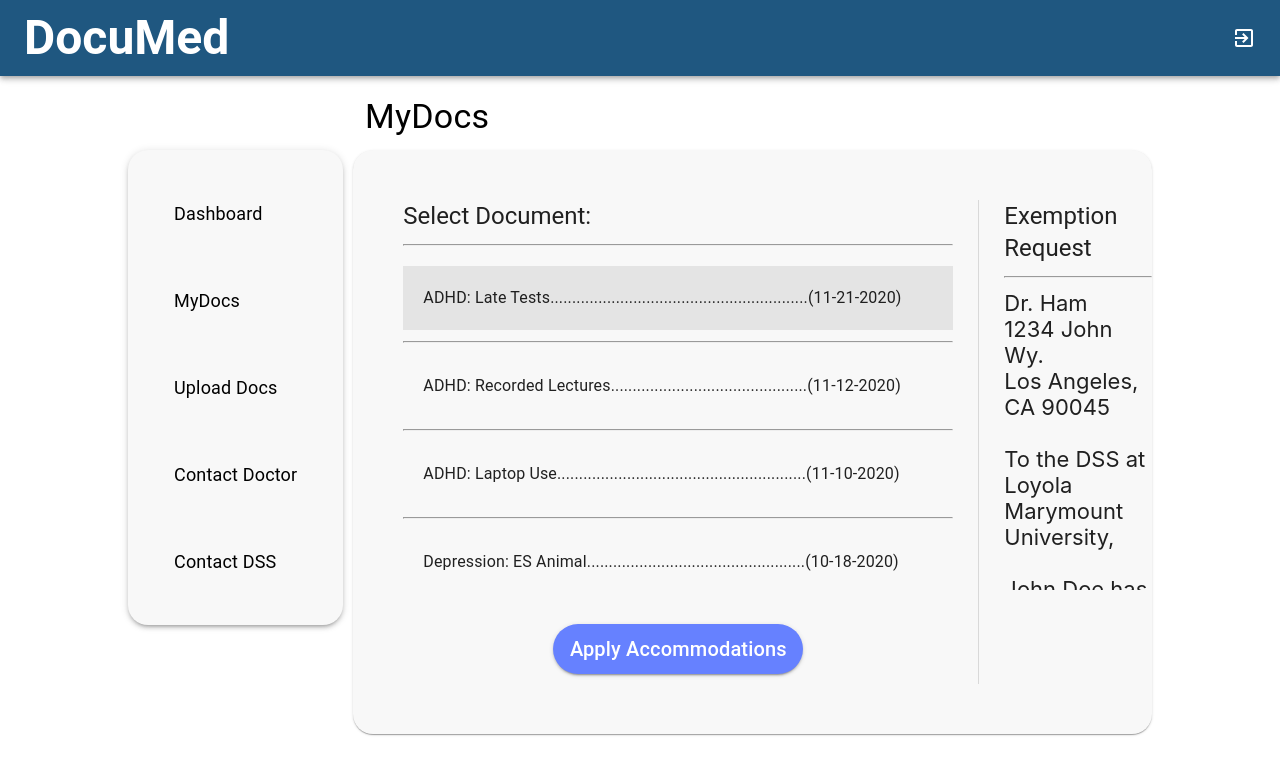
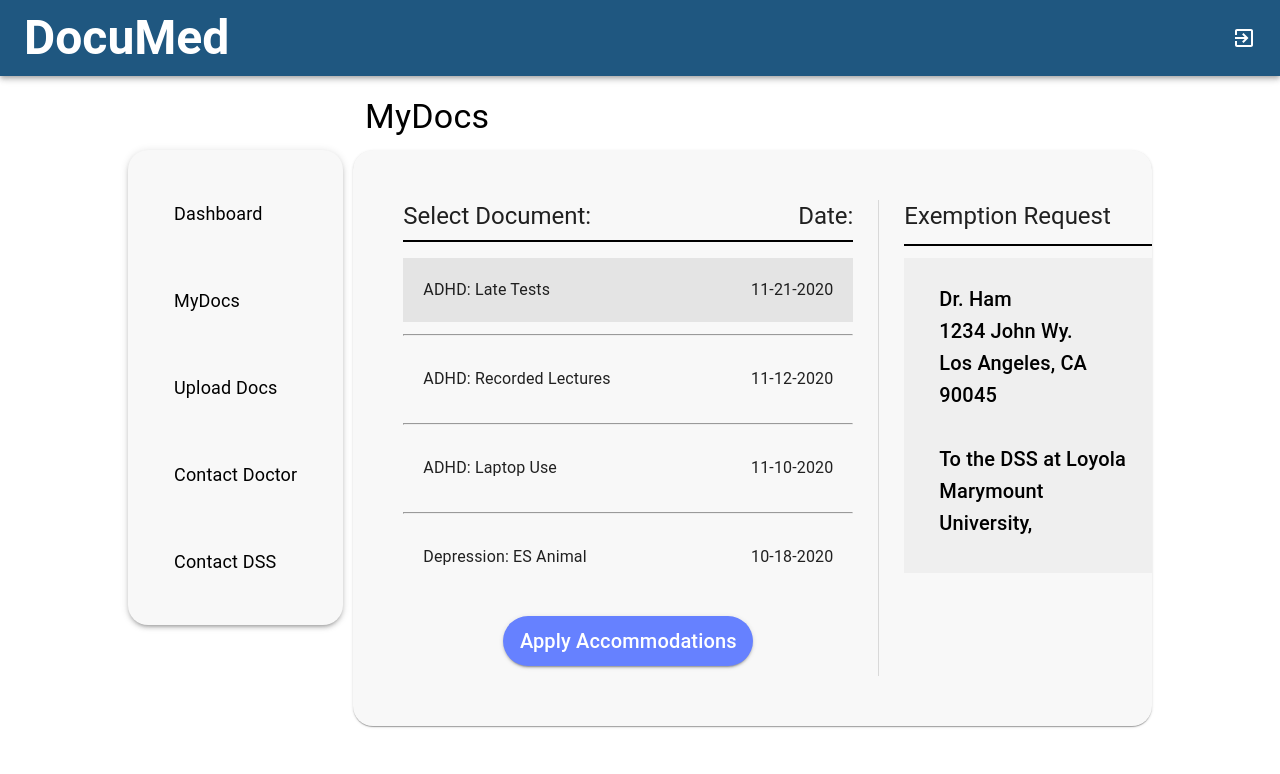
Before and after one commit to gouldcs/documed, a React (Create React App) app in the folder milestone3/: page /home/mydocs in a window 1280 px wide. Shown: the top 774 px of the page. Built offline with nearby package versions, Linux system fonts and the light colour scheme.

Commit message:
Cosmetic changes

```diff
--- a/milestone3/src/pages/main-layout/mydocs/MyDocs.jsx
+++ b/milestone3/src/pages/main-layout/mydocs/MyDocs.jsx
@@ -26,11 +26,17 @@ const useStyles = makeStyles((theme) => ({
     leftColumn: {
       display: "flex",
       flexDirection: "column",
+    },
 
+    leftHeader: {
+      display:"flex",
+      flexDirection:"row",
+      justifyContent: "space-between",
     },
 
     navItem: {
-      padding: 20
+      padding: 20,
+      justifyContent: "space-between",
     },
 
     centerColumn: {
@@ -45,21 +51,24 @@ const useStyles = makeStyles((theme) => ({
       flexDirection: "column",
     },
 
-    scroller: {
-      fontSize: 22,
+    docScroller: {
+      fontSize: 23,
       height: 300,
-      overflow:'auto',
+      overflow: "auto",
     },
 
-    textContainer: {
-      fontSize: 22,
+    textScroller: {
+      fontSize: 23,
       paddingLeft: 35,
       paddingRight: 25,
-      paddingTop: 10,
+      paddingTop: 25,
+      paddingBottom: 25,
       fontWeight: "regular",
       color: "#000000",
       backgroundColor: "#efefef",
       textDecoration: "none",
+      height: 265,
+      overflow: "auto"
     },
 
     buttonContainer: {
@@ -67,11 +76,13 @@ const useStyles = makeStyles((theme) => ({
       flexDirection: "row",
       paddingTop: 50,
       paddingBottom: 10,
-      paddingLeft: 100,
-      paddingRight: 100,
+      paddingLeft: 50,
+      paddingRight: 50,
     },
 
     accommodationsButton: {
+      display: "flex",
+      flexDirection: "row",
       paddingLeft: 50,
       paddingRight: 50,
     },
@@ -153,39 +164,59 @@ const useStyles = makeStyles((theme) => ({
       <div className={classes.root}>
         <div className={classes.dashboardContent}>
           <div className={classes.leftColumn}>
-            <Typography variant="h5">
-              Select Document:
-              <hr></hr>
-            </Typography>
+            <div className={classes.leftHeader}>
+              <Typography variant="h5">
+                Select Document:
+              </Typography>
+              <Typography variant="h5">
+                Date:
+              </Typography>
+            </div>
             <div>
-              <MenuList className={classes.navigation, classes.scroller}>
+              <hr color="black"></hr>
+              <MenuList className={classes.docScroller}>
                 <MenuItem onClick={e => handleDocumentSelection(e, 'document1')} selected={document === 'document1'} className={classes.navItem}>
                   <Typography>
-                    ADHD: Late Tests...........................................................(11-21-2020)
+                    ADHD: Late Tests
+                  </Typography>
+                  <Typography>
+                    11-21-2020
                   </Typography>
                 </MenuItem>
                 <hr></hr>
                 <MenuItem onClick={e => handleDocumentSelection(e, 'document2')} selected={document === 'document2'} className={classes.navItem}>
                   <Typography>
-                    ADHD: Recorded Lectures.............................................(11-12-2020)
+                    ADHD: Recorded Lectures
+                  </Typography>
+                  <Typography>
+                    11-12-2020
                   </Typography>
                 </MenuItem>
                 <hr></hr>
                 <MenuItem onClick={e => handleDocumentSelection(e, 'document3')} selected={document === 'document3'} className={classes.navItem}>
                   <Typography>
-                    ADHD: Laptop Use.........................................................(11-10-2020)
+                    ADHD: Laptop Use
+                  </Typography>
+                  <Typography>
+                    11-10-2020
                   </Typography>
                 </MenuItem>
                 <hr></hr>
                 <MenuItem onClick={e => handleDocumentSelection(e, 'document4')} selected={document === 'document4'} className={classes.navItem}>
                   <Typography>
-                    Depression: ES Animal..................................................(10-18-2020)
+                    Depression: ES Animal
+                  </Typography>
+                  <Typography>
+                    10-18-2020
                   </Typography>
                 </MenuItem>
                 <hr></hr>
                 <MenuItem onClick={e => handleDocumentSelection(e, 'document5')} selected={document === 'document5'} className={classes.navItem}>
                   <Typography>
-                    Depression: Preferred Seating....................................(10-15-2020)
+                    Depression: Preferred Seating
+                  </Typography>
+                  <Typography>
+                    10-15-2020
                   </Typography>
                 </MenuItem>
               </MenuList>
@@ -213,16 +244,16 @@ const useStyles = makeStyles((theme) => ({
           </div>
 
           <div className={classes.centerColumn}>
-            <Divider orientation="vertical" />
+            <Divider orientation="vertical"/>
           </div>
 
-          <div id="text" className={classes.rightColumn}>
+          <div className={classes.rightColumn}>
             <Typography variant="h5">
               Exemption Request
-              <hr></hr>
+              <hr color="black"></hr>
             </Typography>
-            <div>
-              <div className={classes.scroller}>
+            <div className={classes.textScroller}>
+              <Typography variant="h6">
                 Dr. Ham <br></br>
                 1234 John Wy. <br></br>
                 Los Angeles, CA 90045 <br></br><br></br>
@@ -230,7 +261,7 @@ const useStyles = makeStyles((theme) => ({
                 {documentText}
                 <br></br><br></br><br></br>
                 - Dr. Ham
-              </div>
+              </Typography>
             </div>
           </div>
         </div>
```
